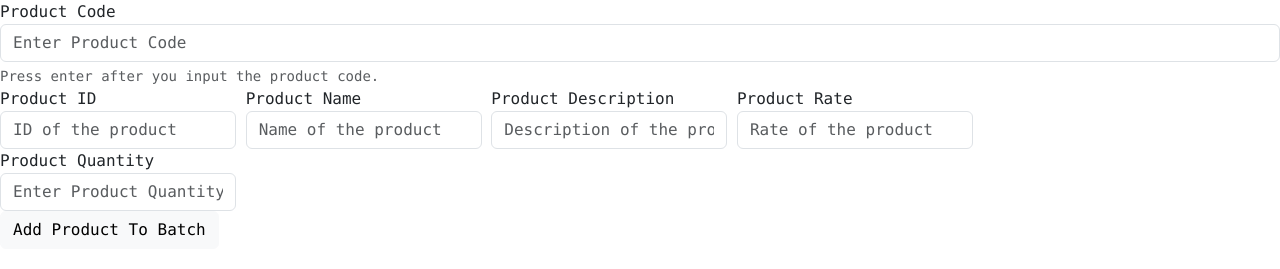
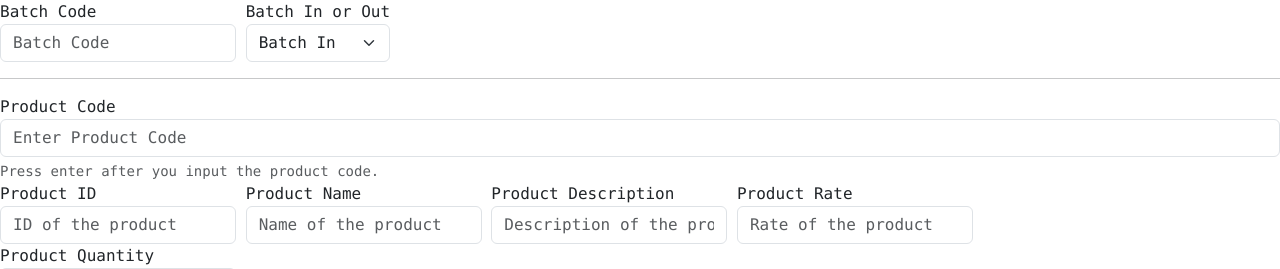
Before and after one commit to sc22r2s/COMP2011-WebApplicationDevelopment-Cwk2, a Flask app: page /stock-in in a window 1280 px wide. Shown: the part 56-325 px from the top of the page. Run offline with Flask 3, Linux system fonts and the light colour scheme; the visitor is signed in with stand-in values (Sample User, id 1); parts of the project's set-up code (start-up, migrations or seed data) failed here and were passed over.

Commit message:
Modified stock in out detail and details of products in the batch

```diff
--- a/app/templates/stock_in.html
+++ b/app/templates/stock_in.html
@@ -1,8 +1,27 @@
 {% extends 'base.html' %}
 
 {% block content %}
+<label for="BatchCodeInput">Batch Code
+  <input
+    type="text"
+    class="form-control"
+    id="BatchCodeInput"
+    placeholder="Batch Code"
+  />
+</label>
+
+<label for="BatchCodeInput">Batch In or Out
+  <select class="form-select" aria-label="Stock in or out" id="BatchInOutDropdown">
+    <option selected value="0">Batch In</option>
+    <option value="1">Batch Out</option>
+  </select>
+</label>
+
+
+<hr>
+
 <div class="forms">
-  <form action="#" method="post" id="form">
+  <form action="" method="post" id="form">
     <div class="form-group">
       <label for="ProductCodeInput">Product Code</label>
       <input
@@ -89,10 +108,11 @@
     </tbody>
 </table>
 
-<button type="submit" class="btn btn-light" id="submit-batch-btn">Save Batch</button>
+<button type="submit" class="btn btn-light" id="submit-batch-btn" onClick="saveBatch()">Save Batch</button>
 
 <script>
-    var batch = {"productId": [], "quantity": []}
+    var batch = {"batchCode": "", "batchDirection": "0", "productDetail": []};
+    var batchProducts = [];
 
   $("#ProductCodeInput").keydown(function (event) {
 
@@ -113,6 +133,8 @@
                     $("#ProductNameDisplay").val(data.productName);
                     $("#ProductDescriptionDisplay").val(data.description);
                     $("#ProductRateDisplay").val(data.rate);
+                    // Next cursor destination
+                    $("#ProductQuantityInput").focus();
                 }
             },
             error: function (jqXhr, textStatus, errorMessage) {
@@ -132,16 +154,14 @@
         alert("Enter product quantity");
     } else if (!(parseInt($("#ProductQuantityInput").val()))) { // Check if product quantity is an integer
         alert("Invalid product quantity");
-    } else if (batch["productId"].includes(parseInt($("#ProductIdDisplay").val()))) { // Check if product already in batch
+    } else if (batchProducts.includes(parseInt($("#ProductIdDisplay").val()))) { // Check if product already in batch
         alert("Product already added in this batch");
     } else {
         // Append data in the table
         $('#product-row').append("<tr><td>" + $("#ProductIdDisplay").val() + "</td><td>"+$("#ProductCodeInput").val()+"</td><td>"+$("#ProductNameDisplay").val()+"</td><td>" + $("#ProductQuantityInput").val() + "</td></tr>");
 
-        batch["productId"].push(parseInt($("#ProductIdDisplay").val()));
-        batch["quantity"].push(parseInt($("#ProductQuantityInput").val()));
-
-        console.log(batch["productId"]);
+        batch["productDetail"].push({"productId": parseInt($("#ProductIdDisplay").val()), "quantity": parseInt($("#ProductQuantityInput").val())});
+        batchProducts.push(parseInt($("#ProductIdDisplay").val()));
 
         // Clear data from form after appending data in table
         $("#ProductCodeInput").val("");
@@ -150,8 +170,40 @@
         $("#ProductDescriptionDisplay").val("");
         $("#ProductRateDisplay").val("");
         $("#ProductQuantityInput").val("");
+
+        // Next cursor destination
+        $("#ProductCodeInput").focus();
     }
 
   });
+
+  function saveBatch() {
+    if (batchProducts.length === 0){
+      alert("No product added");
+    } else if ($("#BatchCodeInput").val() === ""){
+      alert("Batch code must be provided");
+    } else {
+      batch["batchCode"] = $("#BatchCodeInput").val()
+      batch["batchDirection"] = $("#BatchInOutDropdown").val()
+
+      $.ajax({
+        type: 'GET',
+        url: '/ajax/add-batch',
+        data: { batch: JSON.stringify(batch) },
+        success: function(data, status, xhr) {
+          if (data.hasOwnProperty("error") ) {
+            alert("Batch can not be added");
+          } else {
+            alert("Batch added successfully")
+            location.reload()
+          }
+        },
+        error: function (jqXhr, textStatus, errorMessage) {
+            // error callback
+            alert(errorMessage);
+        }
+    });
+    }
+  }
 </script>
 {% endblock %}
--- a/app/views.py
+++ b/app/views.py
@@ -7,6 +7,7 @@ from .forms import (LoginForm, SignUpForm, EditAccountForm,
                     AddProductForm, EditProductForm)
 
 import json
+import datetime
 
 
 @login_manager.user_loader
@@ -352,6 +353,40 @@ def displayProductDetail():
     except AttributeError:
         return jsonify({"error": "This product does not exist"})
 
+
+@app.route("/ajax/add-batch", methods=["GET", "POST"])
+def addBatch():
+    batch = json.loads(request.args.get("batch"))
+
+    try:
+        batch_ = models.StockInOut(batchCode=batch["batchCode"],
+                                batchDate=datetime.date.today(),
+                                inOut=batch["batchDirection"])
+        db.session.add(batch_)
+        db.session.commit()
+
+        for items in batch["productDetail"]:
+            stockInOut = models.StockInOutDetail(productId=items["productId"],
+                                           stockInOutId=batch_.id,
+                                           quantity=items["quantity"])
+            db.session.add(stockInOut)
+
+        db.session.commit()
+
+        # flash("Batch added successfully", "success")
+        # return render_template("stock_in.html")
+        return jsonify({"success": "Batch added successfully"})
+
+    except (IntegrityError, AttributeError, PendingRollbackError):
+        db.session.rollback()
+        # flash("An error occurred", "danger")
+
+        # return render_template("stock_in.html")
+        # return {"error": "An error occurred"}
+
+        return jsonify({"error": ""})
+
+
 @app.route("/")
 def home():
     """Renders the home page.
```
Also changed, not shown: app/models.py (+7 -4 lines), Readme.md, billing.db.
